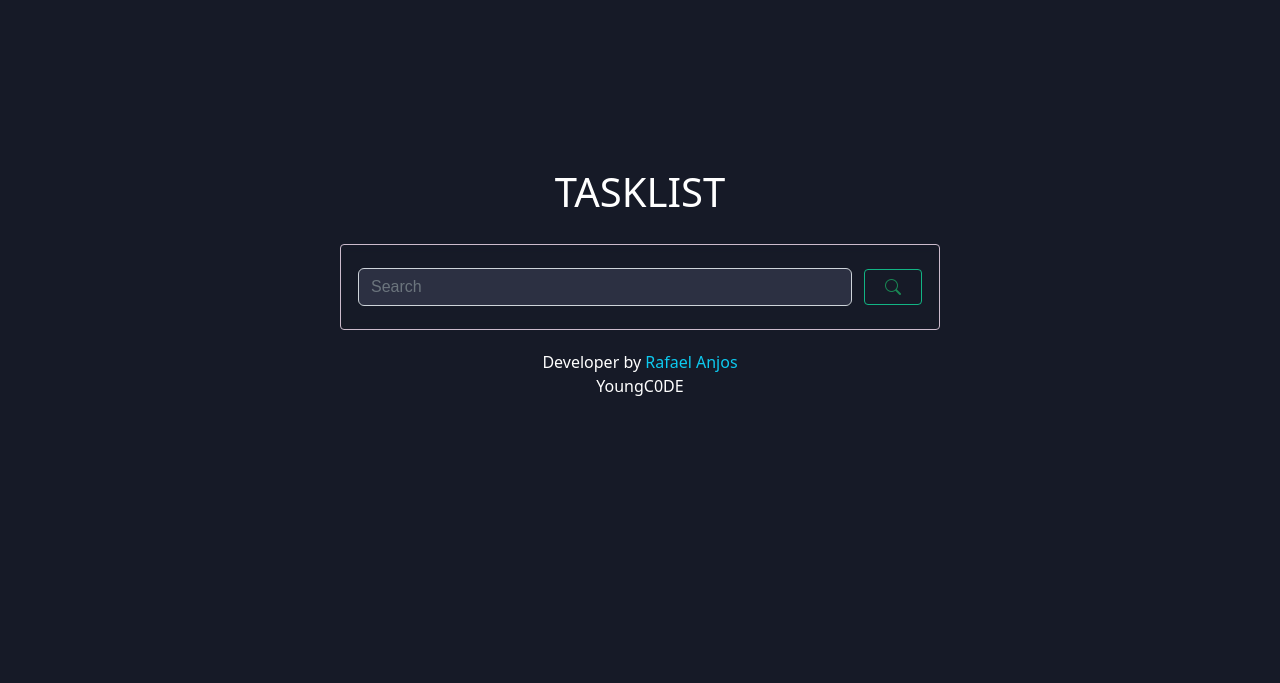
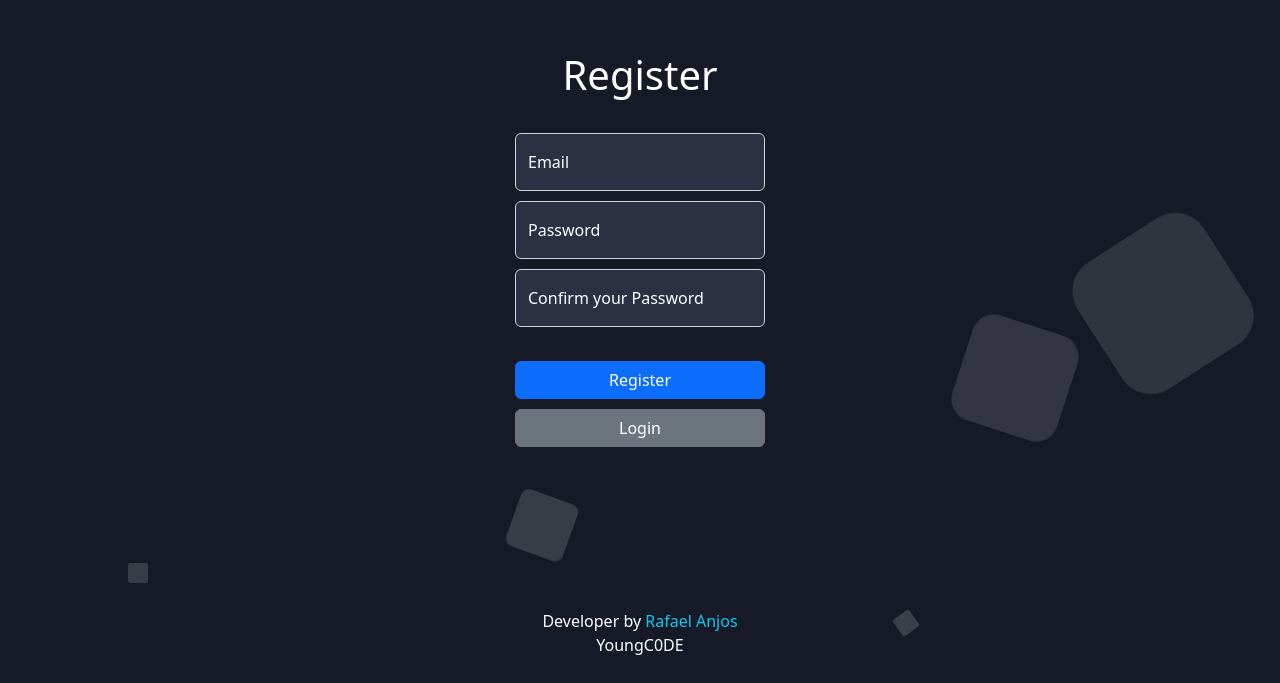
Before and after one commit to YoungC0DE/Notepad, a Vue app: page /register in a window 1280 px wide. Shown: the part 117-800 px from the top of the page. Built offline with nearby package versions, Linux system fonts and the light colour scheme.

Commit message:
improviments

```diff
--- a/src/App.vue
+++ b/src/App.vue
@@ -1,17 +1,17 @@
 <template>
   <main class="main-container">
-    <h1 class="text-white">TASKLIST</h1>
-    <HeaderComponent />
     <router-view></router-view>
     <FooterComponent />
   </main>
+  <ul class="circles">
+    <li v-for="(item, index) in 10" :key="index"></li>
+  </ul>
 </template>
 
 <script lang="js">
-import HeaderComponent from '@/components/HeaderComponent.vue'
 import FooterComponent from '@/components/FooterComponent.vue'
 
 export default {
-  components: { HeaderComponent, FooterComponent }
+  components: { FooterComponent }
 }
 </script>
--- /dev/null
+++ b/src/components/LogoutButton.vue
@@ -0,0 +1,15 @@
+<template>
+    <button type="button" class="btn btn-danger rounded-circle btn-loggout ms-3 mb-3" title="Logout" v-on:click="Logout()">
+        <i class="bi bi-power"></i>
+    </button>
+</template>
+
+<script>
+export default {
+    methods: {
+        Logout() {
+            this.$router.push({ name: 'Login' })
+        }
+    }
+}
+</script>
--- /dev/null
+++ b/src/components/TableComponent.vue
@@ -0,0 +1,44 @@
+<template>
+    <div class="table-list" v-on:scroll="onScroll">
+        <table class="table text-white m-0">
+            <thead>
+                <tr>
+                    <th scope="col" :class="sticky == true ? 'sticky-scroll' : ''"><input class="form-check-input" name="teste" type="checkbox" value="" id="defaultCheck1"></th>
+                    <th scope="col" :class="sticky == true ? 'sticky-scroll' : ''">Title</th>
+                    <th scope="col" :class="sticky == true ? 'sticky-scroll' : ''">Priority</th>
+                    <th scope="col" :class="sticky == true ? 'sticky-scroll' : ''">Date</th>
+                    <th scope="col" :class="sticky == true ? 'sticky-scroll' : ''">Action</th>
+                </tr>
+            </thead>
+            <tbody>
+                <tr v-for="(item, index) in 20" :key="index">
+                    <td><input class="form-check-input shadow-none" name="teste" type="checkbox" value="" id="defaultCheck1"></td>
+                    <td>Test</td>
+                    <td><span class="badge rounded-pill text-bg-secondary">Not important</span></td>
+                    <td>12/12/2023</td>
+                    <td><button type="button" class="btn btn-dark shadow-none"><i class="bi bi-eye"></i></button></td>
+                </tr>
+            </tbody>
+        </table>
+    </div>
+</template>
+
+<script>
+export default {
+    data() {
+        return {
+            sticky: false
+        }
+    },
+    methods: {
+        onScroll(event) {
+            console.log(event.target)
+            if (event.target.scrollTop > 0) {
+                this.sticky = true;
+            } else {
+                this.sticky = false;
+            }
+        }
+    }
+}
+</script>
--- a/src/router/index.js
+++ b/src/router/index.js
@@ -5,10 +5,24 @@ const router = createRouter({
   routes: [
     {
       path: '/',
-      name: 'home',
+      redirect: '/login'
+    },
+    {
+      path: '/login',
+      name: 'Login',
+      component: () => import('@/views/LoginView.vue')
+    },
+    {
+      path: '/register',
+      name: 'Register',
+      component: () => import('@/views/RegisterView.vue')
+    },
+    {
+      path: '/home',
+      name: 'Home',
       component: () => import('@/views/HomeView.vue')
     }
   ]
 })
 
-export default router
+export default router;
--- a/src/views/HomeView.vue
+++ b/src/views/HomeView.vue
@@ -1,33 +1,19 @@
 <template>
-  <div class="table-list" v-on:scroll="onScroll">
-    <table class="table text-white m-0">
-      <thead>
-        <tr>
-          <th scope="col" :class="sticky == true ? 'sticky-scroll' : '' "><input class="form-check-input" name="teste" type="checkbox" value="" id="defaultCheck1"></th>
-          <th scope="col" :class="sticky == true ? 'sticky-scroll' : '' ">Title</th>
-          <th scope="col" :class="sticky == true ? 'sticky-scroll' : '' ">Priority</th>
-          <th scope="col" :class="sticky == true ? 'sticky-scroll' : '' ">Date</th>
-          <th scope="col" :class="sticky == true ? 'sticky-scroll' : '' ">Action</th>
-        </tr>
-      </thead>
-      <tbody>
-        <tr v-for="(item, index) in 20" :key="index">
-          <td><input class="form-check-input shadow-none" name="teste" type="checkbox" value="" id="defaultCheck1"></td>
-          <td>Test</td>
-          <td><span class="badge rounded-pill text-bg-secondary">Not important</span></td>
-          <td>12/12/2023</td>
-          <td><button type="button" class="btn btn-dark shadow-none"><i class="bi bi-eye"></i></button></td>
-        </tr>
-      </tbody>
-    </table>
+  <div class="container-home">
+    <h1 class="text-white">TASKLIST</h1>
+    <HeaderComponent />
+    <TableComponent />
   </div>
-  <ul class="circles">
-    <li v-for="(item, index) in 10" :key="index"></li>
-  </ul>
+  <LogoutButton />
 </template>
 
 <script>
+import HeaderComponent from '@/components/HeaderComponent.vue'
+import LogoutButton from '@/components/LogoutButton.vue'
+import TableComponent from '@/components/TableComponent.vue'
+
 export default {
+  components: { HeaderComponent, LogoutButton, TableComponent },
   data() {
     return {
       sticky: false
--- /dev/null
+++ b/src/views/LoginView.vue
@@ -0,0 +1,32 @@
+<template>
+    <div class="container-login">
+        <h1 class="text-white mb-4">Login</h1>
+        <div class="form-floating">
+            <input type="email" class="form-control" id="email" placeholder="-" v-model="email">
+            <label for="email" class="text-white">Email</label>
+        </div>
+        <div class="form-floating">
+            <input type="password" class="form-control" id="password" placeholder="-" v-model="password">
+            <label for="password" class="text-white">Password</label>
+        </div>
+
+        <button type="button" class="btn btn-primary mt-4" v-on:click="Login()">Login</button>
+        <RouterLink to="/register" class="btn btn-secondary">Create account</RouterLink>
+    </div>
+</template>
+
+<script>
+export default {
+    data() {
+        return {
+            email: null,
+            password: null,
+        }
+    },
+    methods: {
+        Login() {
+            this.$router.push({ name: 'Home' })
+        }
+    }
+}
+</script>
--- /dev/null
+++ b/src/views/RegisterView.vue
@@ -0,0 +1,19 @@
+<template>
+    <div class="container-login">
+        <h1 class="text-white mb-4">Register</h1>
+        <div class="form-floating">
+            <input type="email" class="form-control" id="email" placeholder="-">
+            <label for="email" class="text-white">Email</label>
+        </div>
+        <div class="form-floating">
+            <input type="password" class="form-control" id="password" placeholder="-">
+            <label for="password" class="text-white">Password</label>
+        </div>
+        <div class="form-floating">
+            <input type="password" class="form-control" id="confirm_password" placeholder="-">
+            <label for="confirm_password" class="text-white">Confirm your Password</label>
+        </div>
+        <button type="button" class="btn btn-primary mt-4">Register</button>
+        <RouterLink to="/" class="btn btn-secondary">Login</RouterLink>
+    </div>
+</template>
```
Also changed, not shown: src/assets/all.css.
